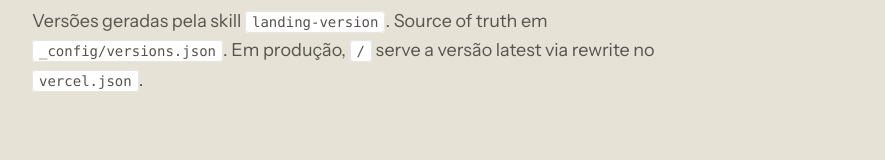
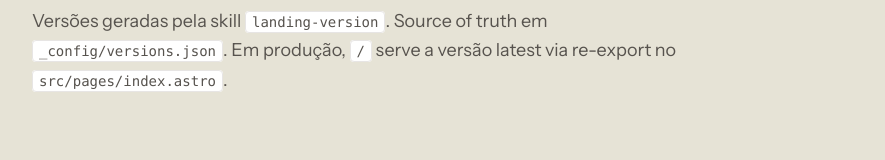
Before and after one commit to bernardoxlima/launchTonLuccas, an Astro site: page /dev in a window 1280 px wide. Shown: the part 245-405 px from the top of the page, without its empty margins (96-981 px from the left). Built offline with nearby package versions, Linux system fonts and the light colour scheme; Astro itself is replaced by a stand-in of ours; no server answers.

Commit message:
fix(dev page): update user-facing text to match re-export approach

```diff
--- a/src/pages/dev.astro
+++ b/src/pages/dev.astro
@@ -48,7 +48,7 @@ const pages = Object.entries(versions).map(([slug, config]) => {
       </h1>
 
       <p class="text-lg text-stone-600 mb-16 max-w-2xl leading-relaxed font-sans">
-        Versões geradas pela skill <code class="px-1.5 py-0.5 bg-white rounded border border-stone-200 text-sm">landing-version</code>. Source of truth em <code class="px-1.5 py-0.5 bg-white rounded border border-stone-200 text-sm">_config/versions.json</code>. Em produção, <code class="px-1.5 py-0.5 bg-white rounded border border-stone-200 text-sm">/</code> serve a versão latest via rewrite no <code class="px-1.5 py-0.5 bg-white rounded border border-stone-200 text-sm">vercel.json</code>.
+        Versões geradas pela skill <code class="px-1.5 py-0.5 bg-white rounded border border-stone-200 text-sm">landing-version</code>. Source of truth em <code class="px-1.5 py-0.5 bg-white rounded border border-stone-200 text-sm">_config/versions.json</code>. Em produção, <code class="px-1.5 py-0.5 bg-white rounded border border-stone-200 text-sm">/</code> serve a versão latest via re-export no <code class="px-1.5 py-0.5 bg-white rounded border border-stone-200 text-sm">src/pages/index.astro</code>.
       </p>
 
       <div class="space-y-12">
```
